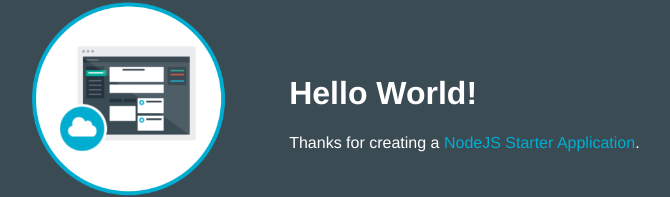
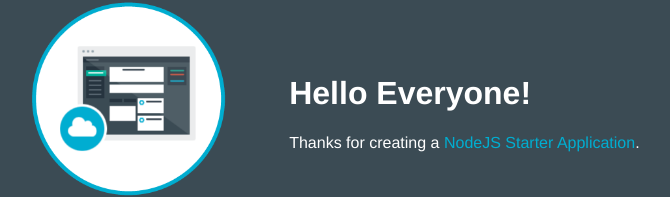
Before and after one commit to AngeloBarto/Angelos-Test, a website: page public/index.html in a window 1280 px wide. Shown: the part 157-354 px from the top of the page, without its empty margins (253-923 px from the left). Drawn offline with Linux system fonts and the light colour scheme.

Commit message:
init everyone

```diff
--- a/public/index.html
+++ b/public/index.html
@@ -16,7 +16,7 @@
           <img class = "newappIcon" src="images/newapp-icon.png">
         </td>
         <td>
-          <h1 id="message">Hello World!</h1>
+          <h1 id="message">Hello Everyone!</h1>
           <p class='description'></p> Thanks for creating a <span class = "blue">NodeJS Starter Application</span>.
         </td>
       </tr>
```
Also changed, not shown: 1 other file.
